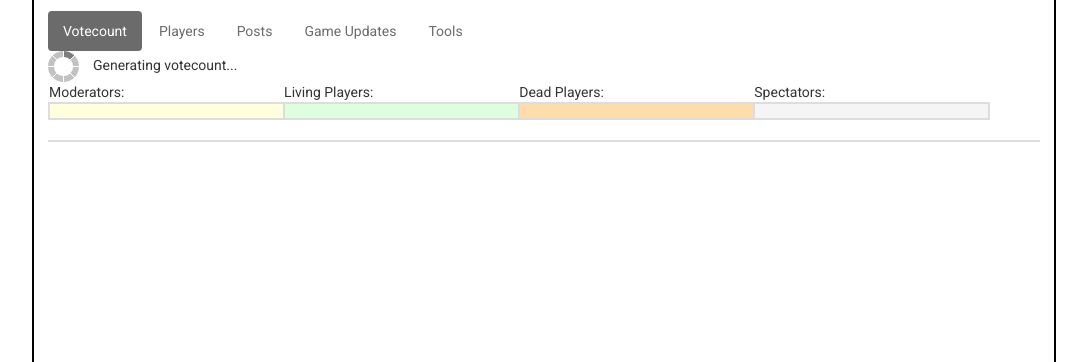
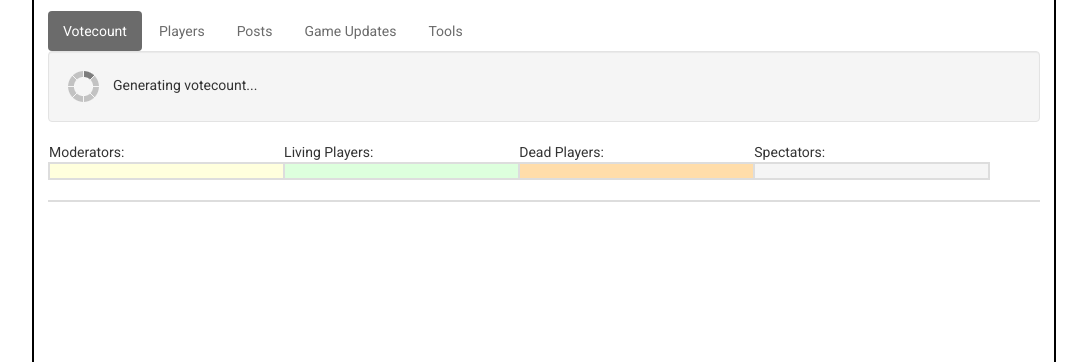
Before and after one commit to aletson/votefinder-web, a Django app: template votefinder/main/templates/game.html in a window 1280 px wide. Shown: the part 321-683 px from the top of the page, without its empty margins (96-1183 px from the left). Run offline with Django 3.2, Linux system fonts and the light colour scheme; the template is opened without the code that fills it, so the values that code supplies are empty; some libraries are stand-ins or nearby versions.

Commit message:
add well to votecount

```diff
--- a/votefinder/main/templates/game.html
+++ b/votefinder/main/templates/game.html
@@ -441,7 +441,9 @@
 
         {% endif %}
     <div id="votecount">
-        <div id="votecount_contents"><img src="/static/loading.gif" class="loadingImg"/>Generating votecount...</div>
+        <div class="well">
+            <div id="votecount_contents"><img src="/static/loading.gif" class="loadingImg"/>Generating votecount...</div>
+        </div>
     </div>
 
     <div id="players">
```
